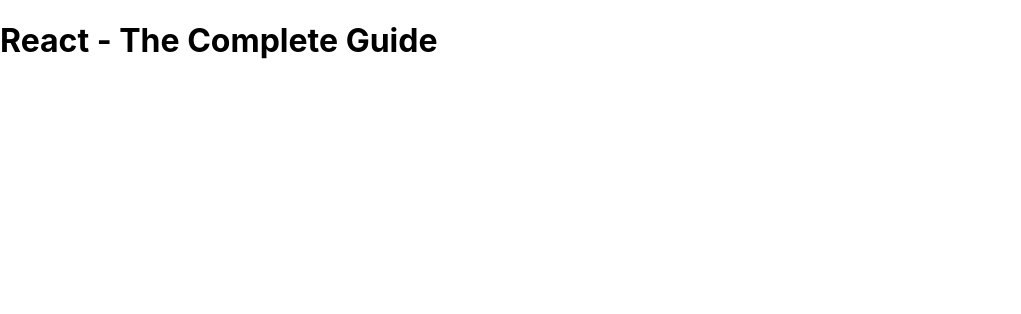
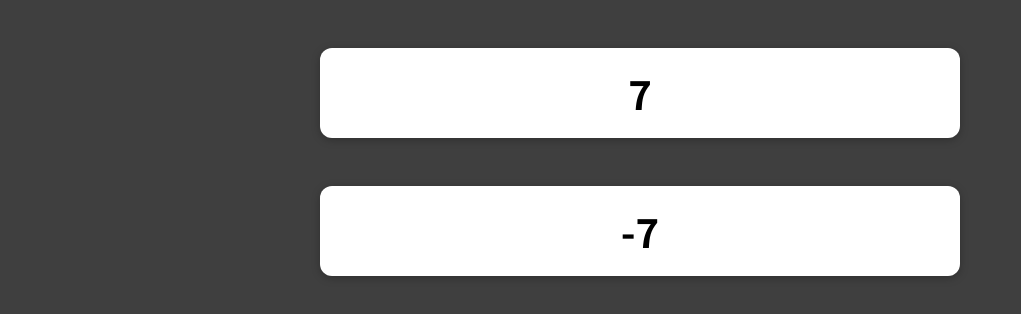
Before and after one commit to Adri-Antanon/React-TheCompleGuide, a React (Create React App) app: page / in a window 1280 px wide. Shown: the top 314 px of the page, without its empty margins (0-1021 px from the left). Built offline with nearby package versions, Linux system fonts and the light colour scheme.

Commit message:
feat: starting project

```diff
--- a/src/App.js
+++ b/src/App.js
@@ -1,5 +1,14 @@
+import React from 'react';
+import BackwardCounter from './components/BackwardCounter';
+import ForwardCounter from './components/ForwardCounter';
+
 function App() {
-  return <h1>React - The Complete Guide</h1>;
+  return (
+    <React.Fragment>
+      <ForwardCounter />
+      <BackwardCounter />
+    </React.Fragment>
+  );
 }
 
 export default App;
--- /dev/null
+++ b/src/components/BackwardCounter.js
@@ -0,0 +1,19 @@
+import { useState, useEffect } from 'react';
+
+import Card from './Card';
+
+const BackwardCounter = () => {
+  const [counter, setCounter] = useState(0);
+
+  useEffect(() => {
+    const interval = setInterval(() => {
+      setCounter((prevCounter) => prevCounter - 1);
+    }, 1000);
+
+    return () => clearInterval(interval);
+  }, []);
+
+  return <Card>{counter}</Card>;
+};
+
+export default BackwardCounter;
--- /dev/null
+++ b/src/components/Card.js
@@ -0,0 +1,7 @@
+import classes from './Card.module.css';
+
+const Card = (props) => {
+  return <div className={classes.card}>{props.children}</div>;
+};
+
+export default Card;
--- /dev/null
+++ b/src/components/Card.module.css
@@ -0,0 +1,11 @@
+.card {
+  max-width: 40rem;
+  margin: 3rem auto;
+  background-color: white;
+  padding: 1rem;
+  border-radius: 12px;
+  box-shadow: 0 2px 8px rgba(0, 0, 0, 0.25);
+  text-align: center;
+  font-size: 2.5rem;
+  font-weight: bold;
+}
--- /dev/null
+++ b/src/components/ForwardCounter.js
@@ -0,0 +1,19 @@
+import { useState, useEffect } from 'react';
+
+import Card from './Card';
+
+const ForwardCounter = () => {
+  const [counter, setCounter] = useState(0);
+
+  useEffect(() => {
+    const interval = setInterval(() => {
+      setCounter((prevCounter) => prevCounter + 1);
+    }, 1000);
+
+    return () => clearInterval(interval);
+  }, []);
+
+  return <Card>{counter}</Card>;
+};
+
+export default ForwardCounter;
--- a/src/index.css
+++ b/src/index.css
@@ -1,13 +1,14 @@
+@import url('https://fonts.googleapis.com/css2?family=Noto+Sans+JP:wght@400;700&display=swap');
+
+* {
+  box-sizing: border-box;
+}
+
+html {
+  font-family: 'Noto Sans JP', sans-serif;
+}
+
 body {
   margin: 0;
-  font-family: -apple-system, BlinkMacSystemFont, 'Segoe UI', 'Roboto', 'Oxygen',
-    'Ubuntu', 'Cantarell', 'Fira Sans', 'Droid Sans', 'Helvetica Neue',
-    sans-serif;
-  -webkit-font-smoothing: antialiased;
-  -moz-osx-font-smoothing: grayscale;
+  background-color: #3f3f3f;
 }
-
-code {
-  font-family: source-code-pro, Menlo, Monaco, Consolas, 'Courier New',
-    monospace;
-}
```
Also changed, not shown: src/index.js (+5 -5 lines).
